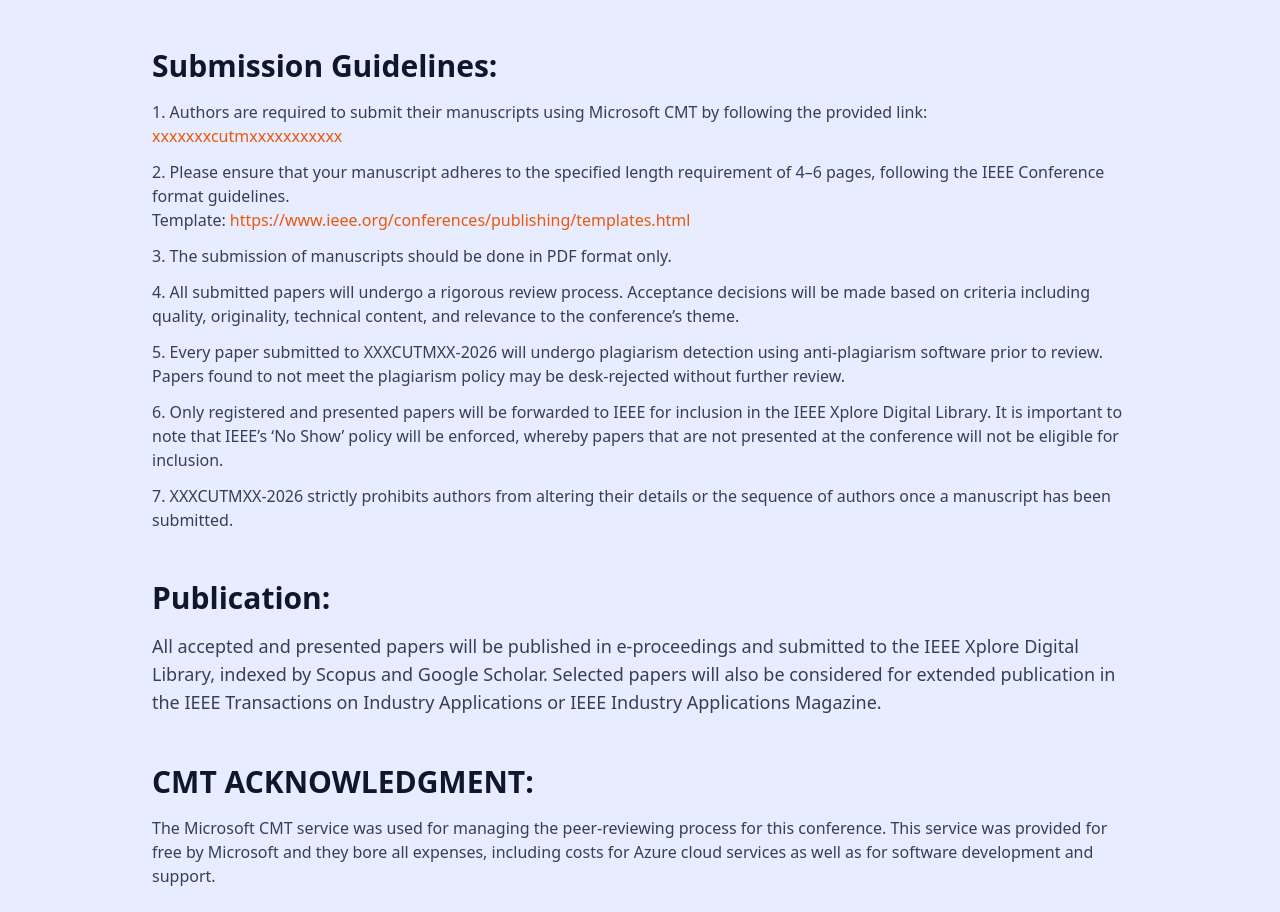
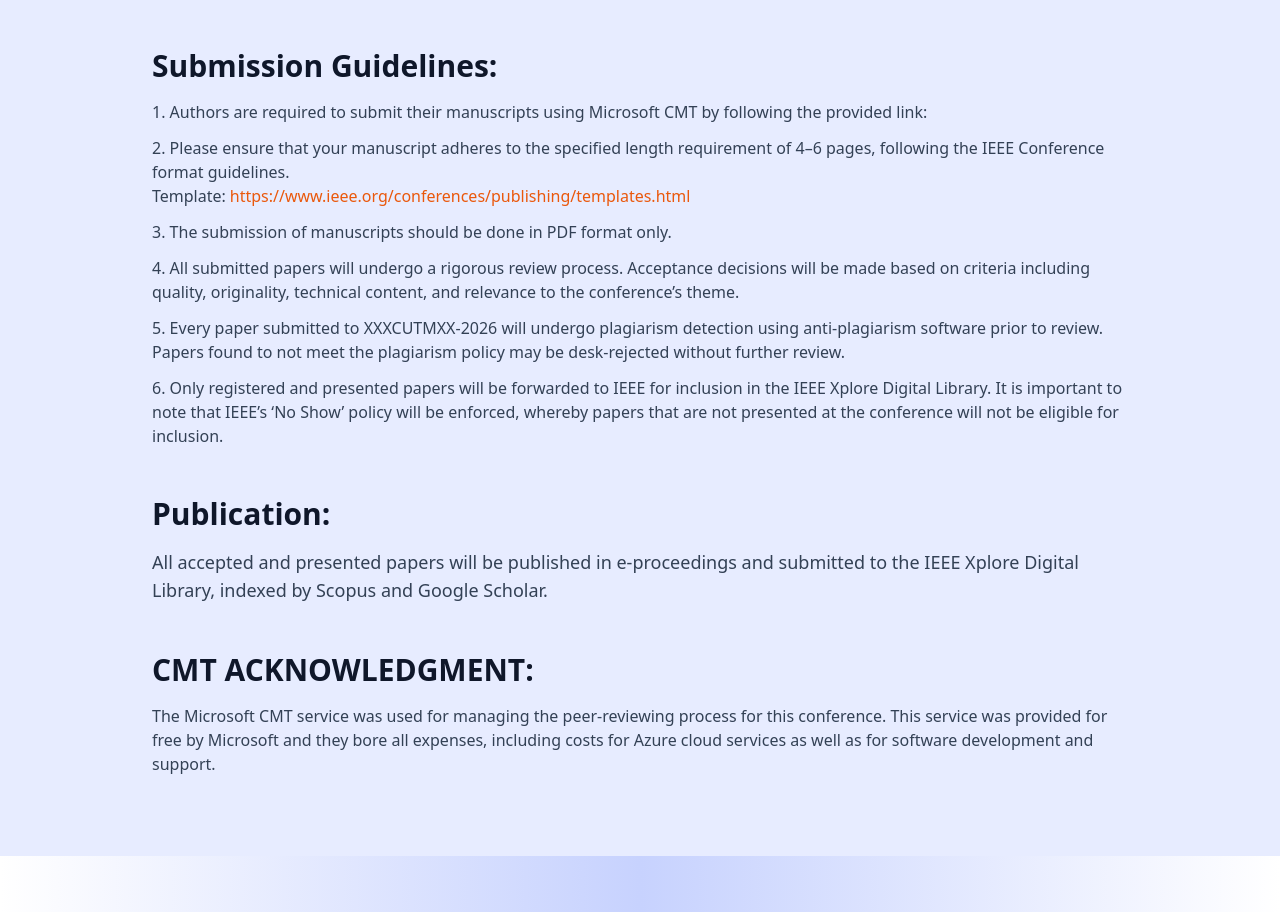
Before and after one commit to Shatabdi121/RAEIC, a React (Vite) app: page /#/callForPapers in a window 1280 px wide. Shown: the part 740-1652 px from the top of the page. Built offline with nearby package versions, Linux system fonts and the light colour scheme.

Commit message:
call for papers1012

```diff
--- a/src/CallForPapers.jsx
+++ b/src/CallForPapers.jsx
@@ -88,7 +88,7 @@ const CallForPapers = () => {
               <br />
               <a
                 href="xxxxxxxcutmxxxxxxxxxxx"
-                className="text-orange-600 hover:underline break-all"
+                className="text-orange-600 hover:underline break-all" style={{ display:"none" }}
               >
                 xxxxxxxcutmxxxxxxxxxxx
               </a>
@@ -130,7 +130,7 @@ const CallForPapers = () => {
               that are not presented at the conference will not be eligible for
               inclusion.
             </li>
-            <li>
+            <li style={{ display:"none" }}>
               XXXCUTMXX-2026 strictly prohibits authors from altering their
               details or the sequence of authors once a manuscript has been
               submitted.
@@ -142,9 +142,7 @@ const CallForPapers = () => {
           <p className="mb-6 text-lg">
             All accepted and presented papers will be published in e-proceedings
             and submitted to the IEEE Xplore Digital Library, indexed by Scopus
-            and Google Scholar. Selected papers will also be considered for
-            extended publication in the IEEE Transactions on Industry
-            Applications or IEEE Industry Applications Magazine.
+            and Google Scholar.
           </p>
           <h3 className="mt-12 mb-4 text-3xl font-extrabold text-slate-900">
             CMT ACKNOWLEDGMENT:
```
